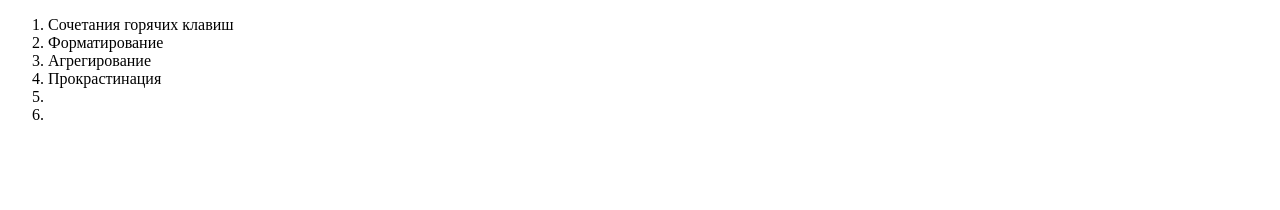
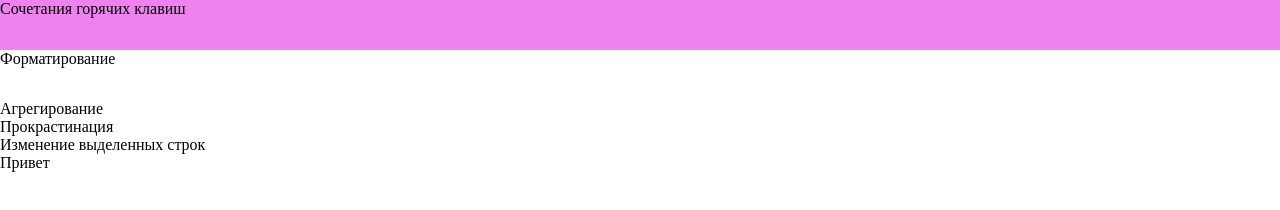
Before and after one commit to AlexAfanasiev1980/second-project, a plain HTML site: page index.html in a window 1280 px wide. Drawn offline with Linux system fonts and the light colour scheme.

Commit message:
Добавили стили

```diff
--- a/index.html
+++ b/index.html
@@ -5,15 +5,16 @@
     <meta http-equiv="X-UA-Compatible" content="IE=edge" />
     <meta name="viewport" content="width=device-width, initial-scale=1.0" />
     <title>Document</title>
+    <link rel="stylesheet" href="style.css">
   </head>
-  <body>
-    <ol>
+  <body class="body">
+    <ol class="list-zone">
       <li class="listen-element">Сочетания горячих клавиш</li>
       <li class="listen-element">Форматирование</li>
       <li class="list">Агрегирование</li>
       <li class="list">Прокрастинация</li>
-      <li class="list"></li>
-      <li class="list"></li>
+      <li class="list">Изменение выделенных строк</li>
+      <li class="list">Привет</li>
     </ol>
   </body>
 </html>
--- a/style.css
+++ b/style.css
@@ -1,3 +1,18 @@
+.body {
+  margin: 0;
+  padding: 0;
+}
+
 .listen-element {
+ height: 50px;
+ list-style-type: none;
+}
 
+.listen-element:hover {
+  background-color: violet;
 }
+
+.list-zone {
+  padding-left: 0;
+  margin: 0;
+}
```
